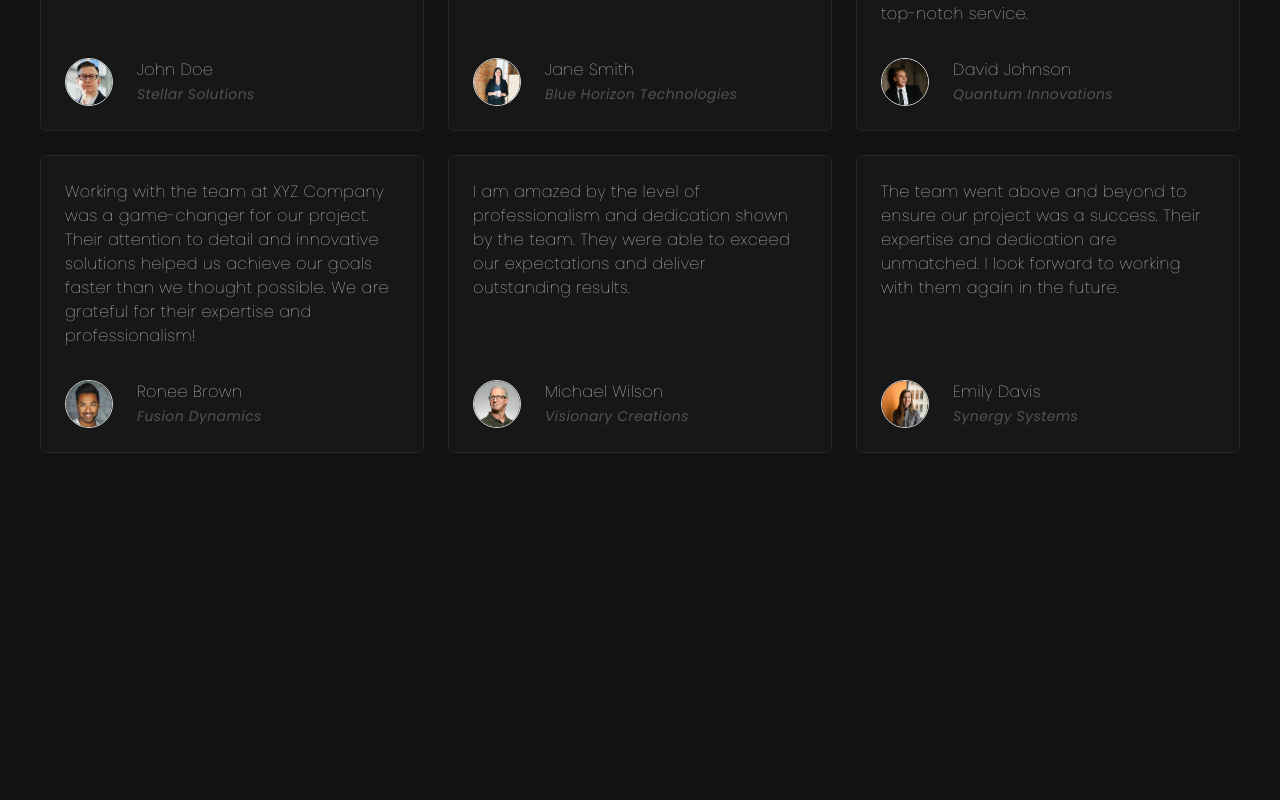
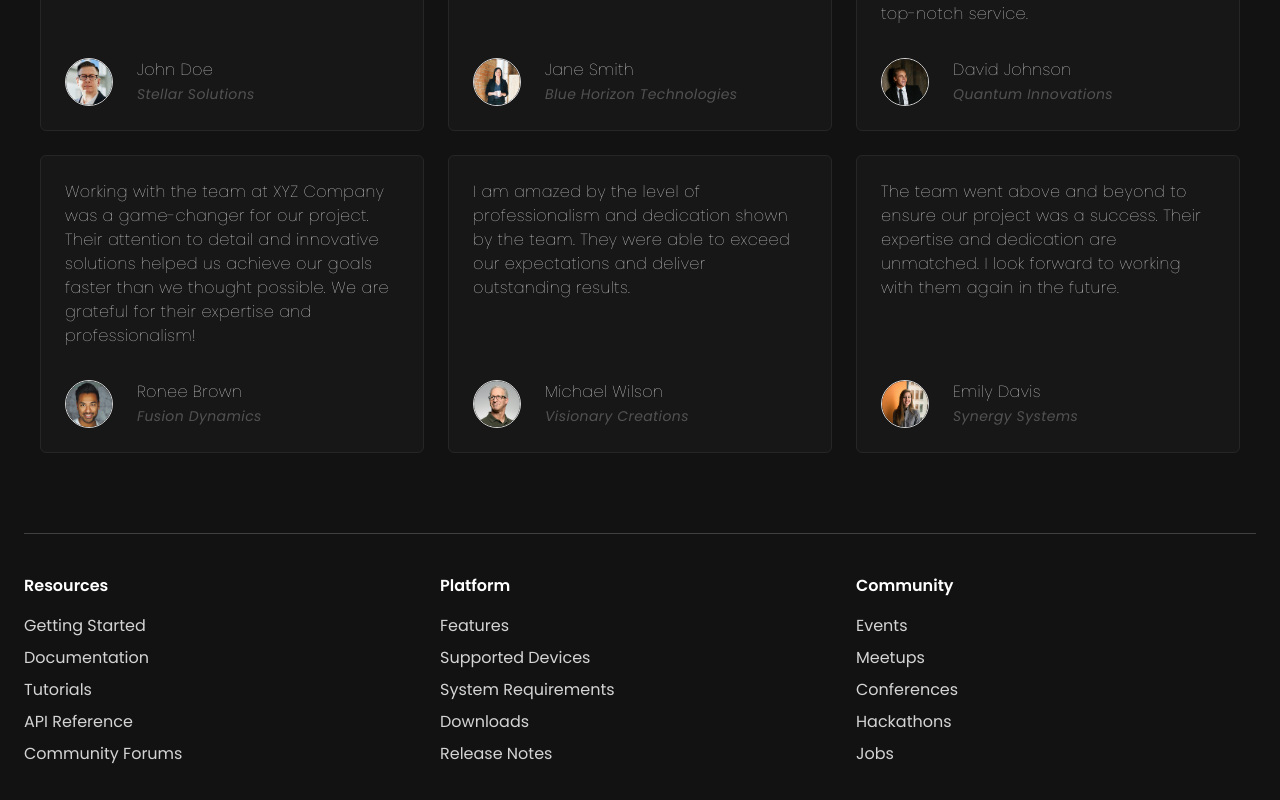
Before and after one commit to davimqz/VirtualR-LP, a React (Vite) app: page / in a window 1280 px wide. Shown: the part 3560-4360 px from the top of the page. Before the commit the page ends 4013 px from the top, so only its background shows below. Built offline with nearby package versions, Linux system fonts and the light colour scheme.

Commit message:
[Feat] - Add footer-section

```diff
--- a/src/App.jsx
+++ b/src/App.jsx
@@ -5,7 +5,7 @@
 import Workflow from './components/Workflow'
 import Pricing from './components/Pricing'
 import Testimonials from './components/Testimonials'
-
+import Footer from './components/Footer'
 
 const App = () => {
   return (
@@ -17,6 +17,7 @@
           <Workflow></Workflow>
           <Pricing></Pricing>
           <Testimonials></Testimonials>
+          <Footer></Footer>
       </div>
     </>
   )
--- /dev/null
+++ b/src/components/Footer.jsx
@@ -0,0 +1,42 @@
+import { resourcesLinks, platformLinks, communityLinks } from "../constants";
+
+const Footer = () => {
+  return (
+    <footer className="mt-20 border-t py-10 border-neutral-700">
+      <div className="grid grid-cols-2 lg:grid-cols-3 gap-4">
+        <div>
+          <h3 className="text-md font-semibold mb-4">Resources</h3>
+          <ul className="space-y-2">
+            {resourcesLinks.map((link, index) => (
+              <li key={index}>
+                <a href={link.href} className="text-neutral-300 hover:text-white">{link.text}</a>
+              </li>
+            ))}
+          </ul>
+        </div>
+        <div>
+          <h3 className="text-md font-semibold mb-4">Platform</h3>
+          <ul className="space-y-2">
+            {platformLinks.map((link, index) => (
+              <li key={index}>
+                <a href={link.href} className="text-neutral-300 hover:text-white">{link.text}</a>
+              </li>
+            ))}
+          </ul>
+        </div>
+        <div>
+          <h3 className="text-md font-semibold mb-4">Community</h3>
+          <ul className="space-y-2">
+            {communityLinks.map((link, index) => (
+              <li key={index}>
+                <a href={link.href} className="text-neutral-300 hover:text-white">{link.text}</a>
+              </li>
+            ))}
+          </ul>
+        </div>
+      </div>
+    </footer>
+  );
+};
+
+export default Footer;
```
